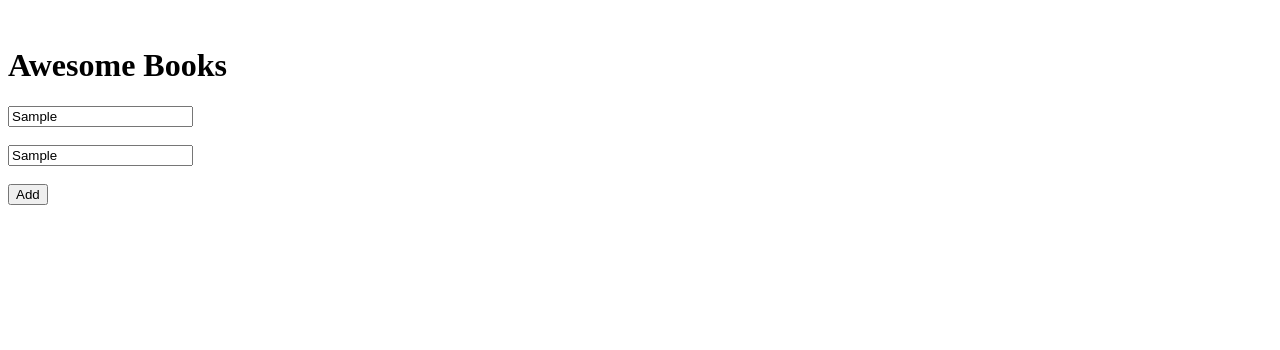
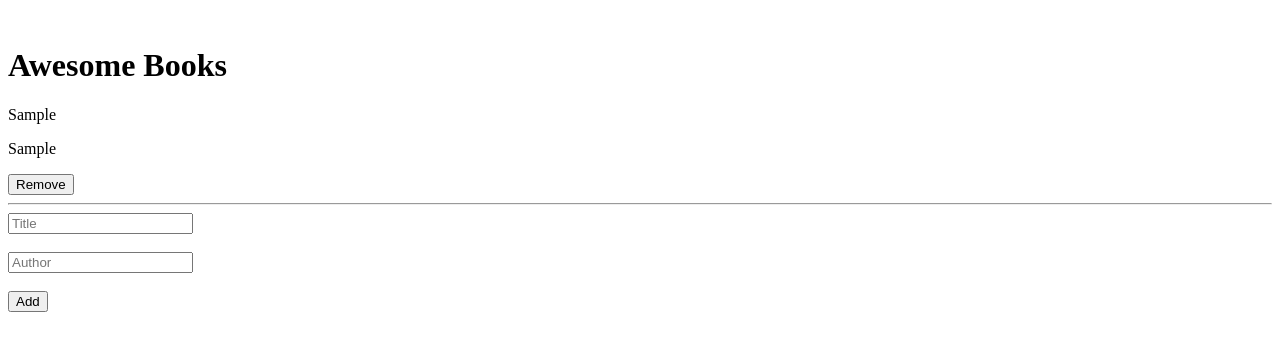
Before and after one commit to memicelis/awesome-books, a plain HTML site: page index.html in a window 1280 px wide. Both pictures are taken after typing "Sample", "Sample" into the empty fields and a click on the button "Add". Drawn offline with Linux system fonts and the light colour scheme.

Commit message:
added javascript file with functions

```diff
--- a/index.html
+++ b/index.html
@@ -21,5 +21,6 @@
     </div>
     </br>
     <button type="submit" id="add-book-button" class="add-book-button">Add</button>
+    <script src="main.js"></script>
   </body>
 </html>
--- /dev/null
+++ b/main.js
@@ -0,0 +1,72 @@
+let bookCollection = [];
+
+const displayBooks = () => {
+  const bookList = document.getElementById('book-list');
+  bookList.innerHTML = '';
+  bookCollection.forEach((book) => {
+    const bookContainer = document.createElement('article');
+    bookList.appendChild(bookContainer);
+    bookContainer.innerHTML = ''; // Clear the container
+
+    const titleElement = document.createElement('p');
+    titleElement.textContent = book.title;
+
+    const authorElement = document.createElement('p');
+    authorElement.textContent = book.author;
+
+    const buttonElement = document.createElement('button');
+    buttonElement.textContent = 'Remove';
+    buttonElement.setAttribute('data-id', book.id);
+    buttonElement.addEventListener('click', () => removeBook(book.id));
+
+    const hrElement = document.createElement('hr');
+
+    bookContainer.appendChild(titleElement);
+    bookContainer.appendChild(authorElement);
+    bookContainer.appendChild(buttonElement);
+    bookContainer.appendChild(hrElement);
+  });
+};
+
+const addBook = () => {
+  const titleInput = document.getElementById('title-input');
+  const authorInput = document.getElementById('author-input');
+  const id = Math.round(Date.now());
+
+  const title = titleInput.value;
+  const author = authorInput.value;
+
+  const newBook = { title, author, id };
+
+  bookCollection.push(newBook);
+
+  localStorage.setItem('bookCollection', JSON.stringify(bookCollection));
+
+  // CLEARING INPUTS
+  titleInput.value = '';
+  authorInput.value = '';
+  displayBooks();
+};
+
+const removeBook = (id) => {
+  console.log('Removing book with id:', id);
+  bookCollection = bookCollection.filter((book) => book.id !== id);
+
+  localStorage.setItem('bookCollection', JSON.stringify(bookCollection));
+  displayBooks();
+};
+
+const addButton = document
+  .getElementById('add-book-button')
+  .addEventListener('click', addBook);
+
+window.addEventListener('load', () => {
+  const storedBookCollection = JSON.parse(
+    localStorage.getItem('bookCollection')
+  );
+
+  if (storedBookCollection) {
+    bookCollection.push(...storedBookCollection);
+  }
+  displayBooks();
+});
```
